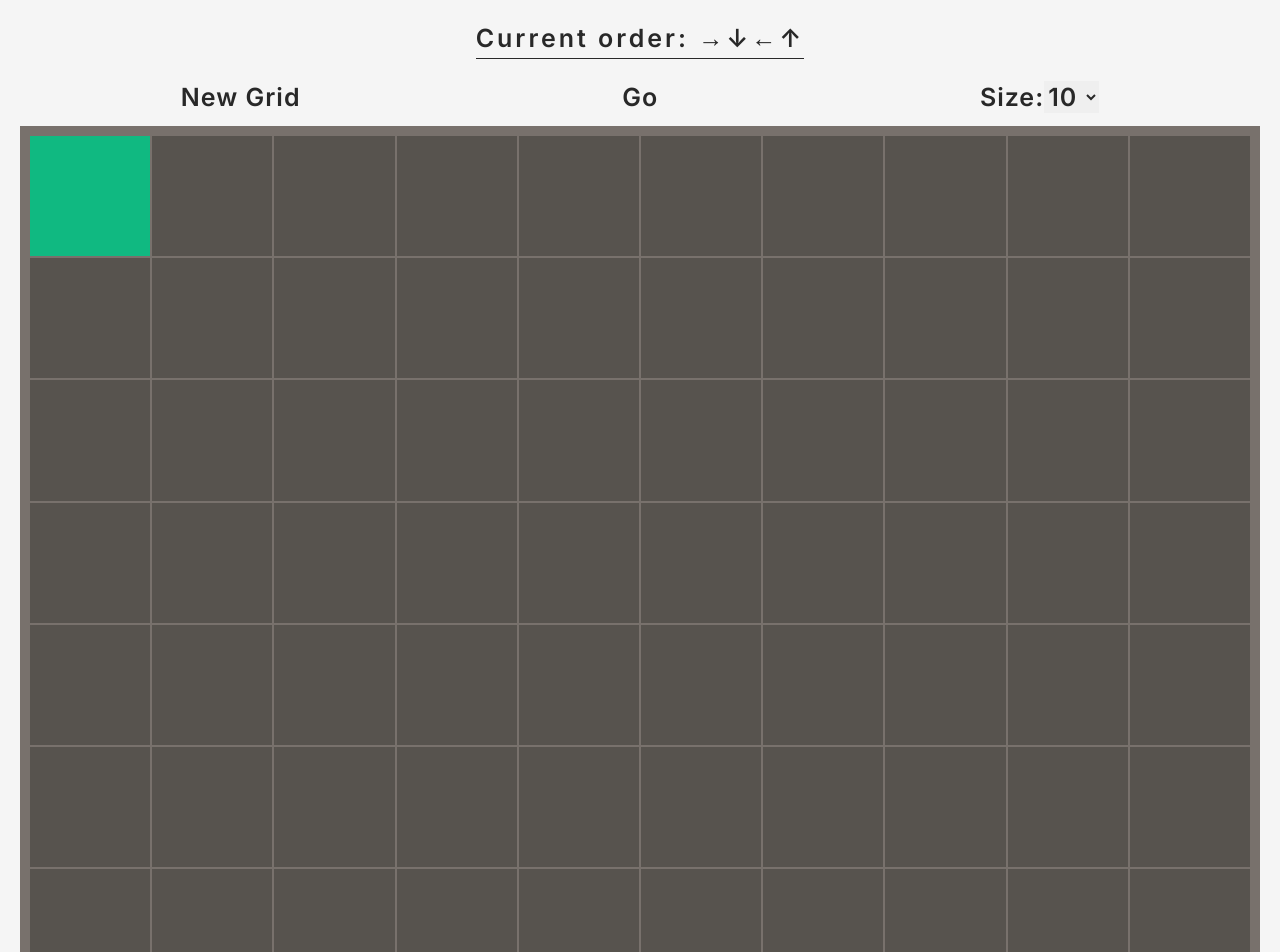
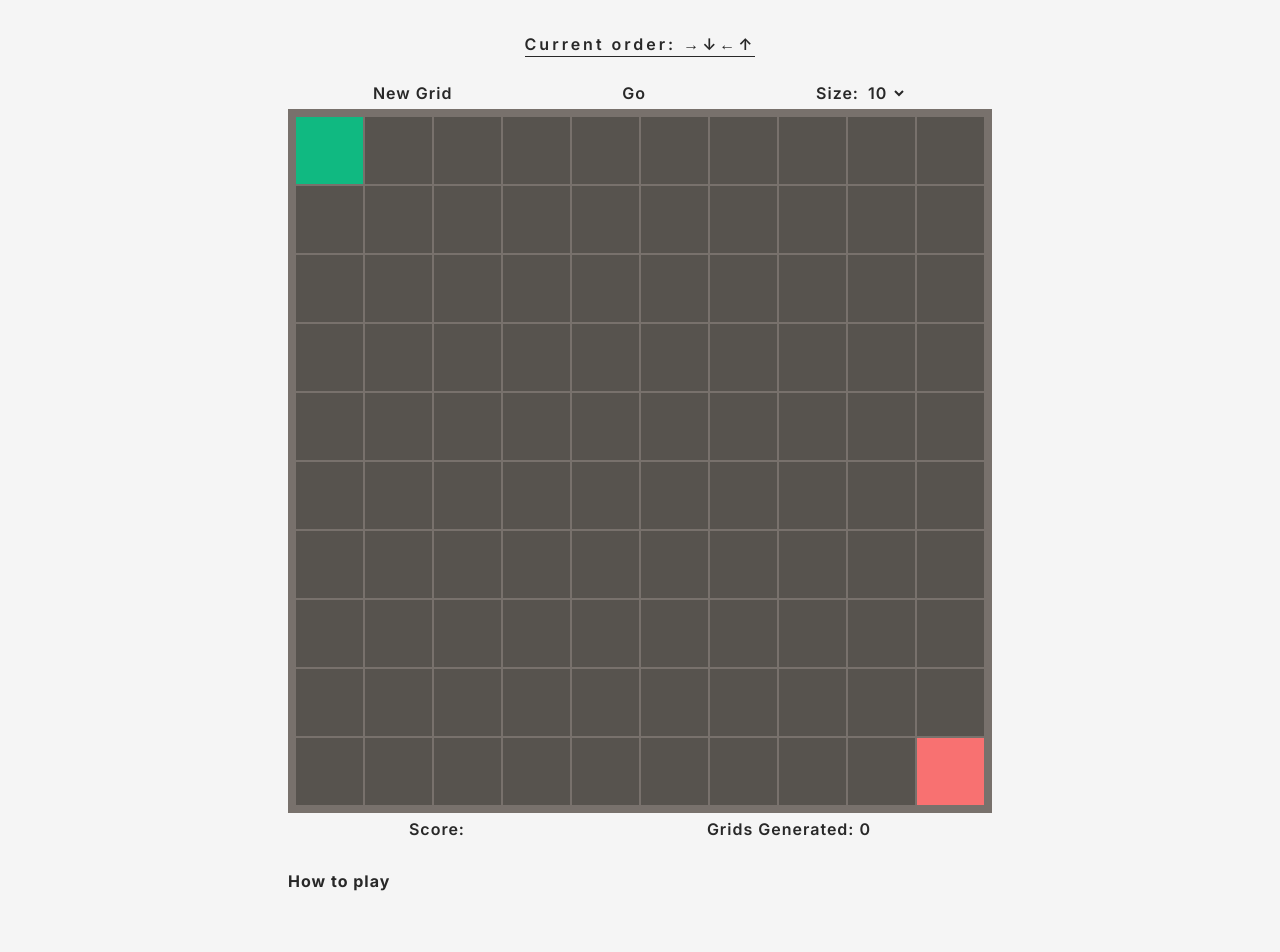
Before and after one commit to joliveto64/the-grid, a Next.js app: page / in a window 1280 px wide. Shown: the top 952 px of the page. After the commit the page ends 929 px from the top, so only its background shows below. Built offline with nearby package versions, Linux system fonts and the light colour scheme; no server answers; the database is empty.

Commit message:
more css updates.

```diff
--- a/app/components/useSharedState.tsx
+++ b/app/components/useSharedState.tsx
@@ -13,6 +13,7 @@ export default function useSharedState() {
   const [aiDone, setAiDone] = useState(false);
   const [userScore, setUserScore] = useState<string | number>("");
   const [numMazes, setNumMazes] = useState<number>(0);
+  const [showHowToPlay, setShowHowToPlay] = useState(false);
 
   useEffect(() => {
     async function fetchCount() {
@@ -49,5 +50,7 @@ export default function useSharedState() {
     setUserScore,
     numMazes,
     setNumMazes,
+    showHowToPlay,
+    setShowHowToPlay,
   };
 }
--- a/app/globals.css
+++ b/app/globals.css
@@ -4,7 +4,6 @@
 
 * {
   font-weight: 600;
-  font-size: 1.25rem;
   color: rgb(40, 40, 40);
   letter-spacing: 1px;
 }
@@ -22,8 +21,12 @@ body {
   align-items: center;
 }
 
+.select {
+  background-color: whitesmoke;
+}
+
 .current-order {
-  margin-bottom: 1rem;
+  margin-bottom: 1.5rem;
   border-bottom: 1px solid rgb(40, 40, 40);
   letter-spacing: 3px;
 }
@@ -41,14 +44,24 @@ body {
   padding: 0.5rem;
   border: none;
   background-color: rgb(120 113 108);
-  margin-block: 0.5rem;
+  margin-block: 0.25rem;
 }
 
 .bottom-info {
-  margin-bottom: 2rem;
+  margin-bottom: 1.5rem;
 }
 
 .how-to-play {
   font-weight: normal;
   line-height: 2rem;
 }
+
+@media (min-width: 1024px) {
+  body {
+    margin-inline: 20%;
+    padding: 2rem;
+  }
+  * {
+    font-size: 1rem;
+  }
+}
--- a/app/page.tsx
+++ b/app/page.tsx
@@ -27,6 +27,8 @@ export default function Home() {
     setUserScore,
     numMazes,
     setNumMazes,
+    showHowToPlay,
+    setShowHowToPlay,
   } = useSharedState();
 
   type Grid = {
@@ -285,8 +287,9 @@ export default function Home() {
             Go
           </button>
           <div>
-            <label htmlFor="select">Size:</label>
+            <label htmlFor="select">Size: </label>
             <select
+              className="select"
               id="select"
               value={tempGridSize}
               onChange={handleSelectChange}
@@ -335,13 +338,22 @@ export default function Home() {
         <span>{`Grids Generated: ${numMazes}`}</span>
       </div>
       <span className="how-to-play">
-        <strong>How to play: </strong>fill out the grid to predict the path the
+        <strong
+          onClick={() => {
+            setShowHowToPlay(!showHowToPlay);
+          }}
+        >
+          How to play
+        </strong>
+        {showHowToPlay
+          ? `: fill out the grid to predict the path the
         AI will take to solve the maze. The current order dictates the
-        computer's decision-making. If the order is →↓←↑, for every cell in the
-        grid, the computer will always go right if possible. If it can't go
-        right, it will go down, if it can't go down, it will go up. If the
-        computer hits a dead-end, it will revert to the most recently skipped
-        path. Fill out the grid and press "Go" when you're ready, good luck!{" "}
+        computer's decision-making. If the order is →↓←↑, the computer will
+        always go right if possible. If it can't go right, it will go down. If
+        it can't go down, it will go left. If it can't go left, it will go up.
+        If the computer hits a dead-end, it will revert to the most recently
+        skipped path. Fill out the grid and press "Go" when you're ready!`
+          : ""}{" "}
       </span>
     </div>
   );
```
